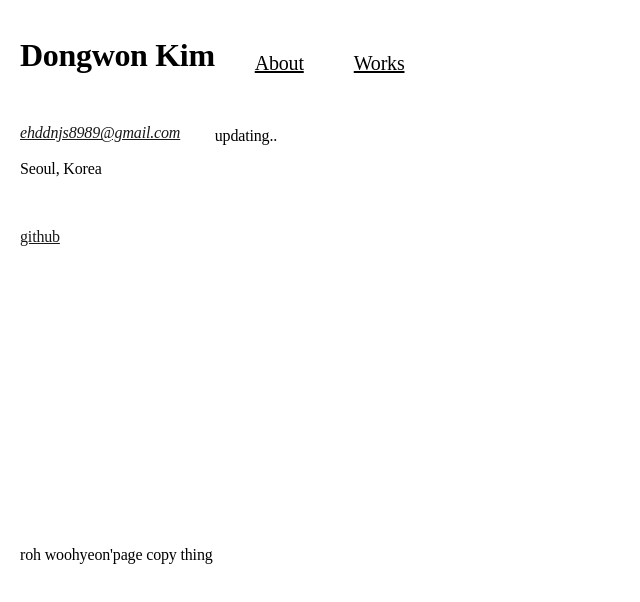
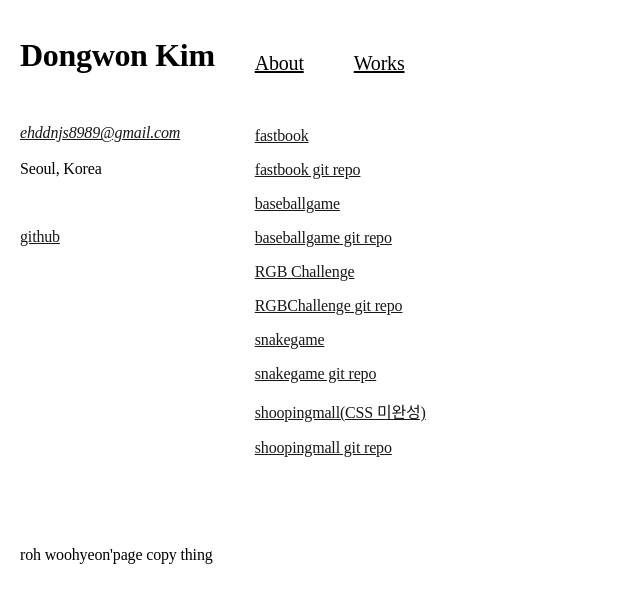
Before and after one commit to gimdongwon/blog, a React (Create React App) app: page / in a window 1280 px wide. Both pictures are taken after a click on the item "Works". Shown: the top 602 px of the page, without its empty margins (0-640 px from the left). Built offline with nearby package versions, Linux system fonts and the light colour scheme.

Commit message:
works create

```diff
--- a/src/App.css
+++ b/src/App.css
@@ -107,3 +107,7 @@ a {
     margin-bottom: 20px;
     text-decoration: underline;
 }
+
+.workList {
+    list-style: none;
+}
--- a/src/components/MyWorks.js
+++ b/src/components/MyWorks.js
@@ -2,6 +2,57 @@ import React from "react";
 
 export default class MyWorks extends React.Component {
   render() {
-    return <div>updating..</div>;
+    return (
+      <div>
+        <ul className="workList">
+          <li>
+            <p>
+              <p>
+                <a href="https://fastbook-memoapp.netlify.com/">fastbook</a>
+              </p>
+              <a href="https://github.com/FastcampusMonkeys/fastBook">
+                fastbook git repo
+              </a>
+            </p>
+          </li>
+          <li>
+            <p>
+              <a href="https://fastmonkeysbaseballgame.netlify.com/">
+                baseballgame
+              </a>
+            </p>
+            <a href="https://github.com/FastcampusMonkeys/fds-hackathon-template">
+              baseballgame git repo
+            </a>
+          </li>
+          <li>
+            <p>
+              <a href="https://rgbchallengebydw.netlify.com/">RGB Challenge</a>
+            </p>
+            <a href="https://github.com/gimdongwon/RGBChallenge">
+              RGBChallenge git repo
+            </a>
+          </li>
+          <li>
+            <p>
+              <a href="https://snakegamedw.netlify.com">snakegame</a>
+            </p>
+            <a href="https://github.com/gimdongwon/fds-snake-game">
+              snakegame git repo
+            </a>
+          </li>
+          <li>
+            <p>
+              <a href="https://singlepageapp.netlify.com">
+                shoopingmall(CSS 미완성)
+              </a>
+            </p>
+            <a href="https://github.com/gimdongwon/kungkidaero-7road">
+              shoopingmall git repo
+            </a>
+          </li>
+        </ul>
+      </div>
+    );
   }
 }
--- a/src/components/OthersItems.js
+++ b/src/components/OthersItems.js
@@ -2,6 +2,6 @@ import React, { Component } from "react";
 
 export default class OthersItems extends Component {
   render() {
-    return <div>...</div>;
+    return <div>I can do this all day</div>;
   }
 }
```
